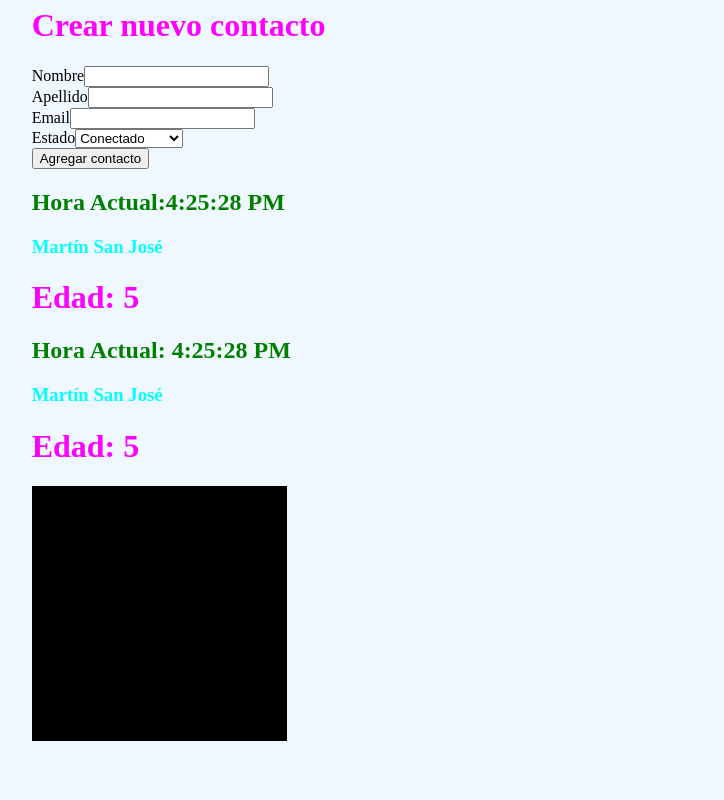
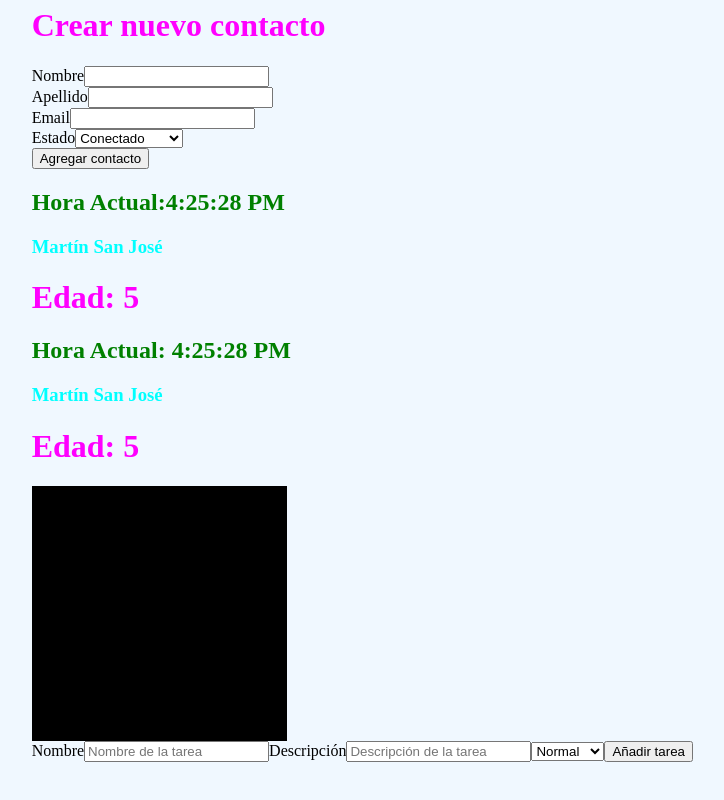
Before and after one commit to jeici21/ob-curso-react-basico-typescript, a React (Vite) app in the folder ejercicio-1/: page / in a window 1280 px wide. Shown: the part 391-1191 px from the top of the page, without its empty margins (123-847 px from the left). Built offline with nearby package versions, Linux system fonts and the light colour scheme.

Commit message:
añadidos ejercicios 13, 14 y 15

```diff
--- a/ejercicio-1/package.json
+++ b/ejercicio-1/package.json
@@ -9,10 +9,12 @@
     "preview": "vite preview"
   },
   "dependencies": {
+    "formik": "^2.2.9",
     "react": "^18.2.0",
     "react-dom": "^18.2.0",
     "sass": "^1.60.0",
-    "styled-components": "^5.3.9"
+    "styled-components": "^5.3.9",
+    "yup": "^1.0.2"
   },
   "devDependencies": {
     "@types/node": "^18.15.8",
--- a/ejercicio-1/src/App.tsx
+++ b/ejercicio-1/src/App.tsx
@@ -3,6 +3,7 @@ import Clock from './components/Clock'
 import ClockHook from './components/ClockHook'
 import ContactoList from './components/ContactoList'
 import Cuadrado from './components/Cuadrado'
+import TareasFormik from './components/TareasFormik'
 
 function App() {
 
@@ -12,6 +13,7 @@ function App() {
       <Clock />
       <ClockHook />
       <Cuadrado />
+      <TareasFormik />
     </div>
   )
 }
--- /dev/null
+++ b/ejercicio-1/src/components/TareasFormik.tsx
@@ -0,0 +1,54 @@
+import { Formik, Form, Field, ErrorMessage } from "formik";
+import * as Yup from 'yup'
+import { LEVELS } from "../models/levels.enum";
+
+const TareasFormik = () => {
+    const valoresIniciales = {
+        nombre: '', descripcion: '', completado: false, nivel: LEVELS
+    }
+
+    const esquemaRegistro = Yup.object().shape(
+        {
+            nombre: Yup.string().required('Escriba la tarea'),
+            descripcion: Yup.string().required('Escriba la descripción de la tarea'),
+            nivel: Yup.string().required('Debe seleccionar un nivel')
+                .oneOf([LEVELS.NORMAL, LEVELS.URGENT, LEVELS.BLOCKING], 'Seleccione un nivel')
+        }
+    )
+
+    return (
+        <Formik initialValues={valoresIniciales} validationSchema={esquemaRegistro}
+            onSubmit={async (values) => {
+                await new Promise((r) => setTimeout(r, 1000));
+                alert(JSON.stringify(values, null, 2));
+            }}>
+            {({ values, touched, errors, isSubmitting, handleChange, handleBlur }) => (
+                <Form>
+                    <label htmlFor="nombre">Nombre</label>
+                    <Field id="nombre" type="text" name="nombre" placeholder="Nombre de la tarea" />
+                    {errors.nombre && touched.nombre && (
+                        <ErrorMessage name='nombre' component='div' />
+                    )}
+                    <label htmlFor="descripcion">Descripción</label>
+                    <Field id="descripcion" type="text" name="descripcion"
+                        placeholder="Descripción de la tarea" />
+                    {errors.descripcion && touched.descripcion && (
+                        <ErrorMessage name='descripcion' component='div' />
+                    )}
+                    <select id='nivel'>
+                        <option value={LEVELS.NORMAL}>Normal</option>
+                        <option value={LEVELS.URGENT}>Urgent</option>
+                        <option value={LEVELS.BLOCKING}>Blocking</option>
+                    </select>
+                    {errors.nivel && touched.nivel && (
+                        <ErrorMessage name='nivel' component='div' />
+                    )}
+                    <button type="submit">Añadir tarea</button>
+                    {isSubmitting ? (<p>Registrando tarea...</p>) : null}
+                </Form>
+            )}
+        </Formik>
+    )
+}
+
+export default TareasFormik
--- /dev/null
+++ b/ejercicio-1/src/models/levels.enum.ts
@@ -0,0 +1,3 @@
+export enum LEVELS {
+    NORMAL = 'normal', URGENT = 'urgent', BLOCKING = 'blocking'
+}
```
Also changed, not shown: 1 other file (tests, documents, lock files or other folders).
